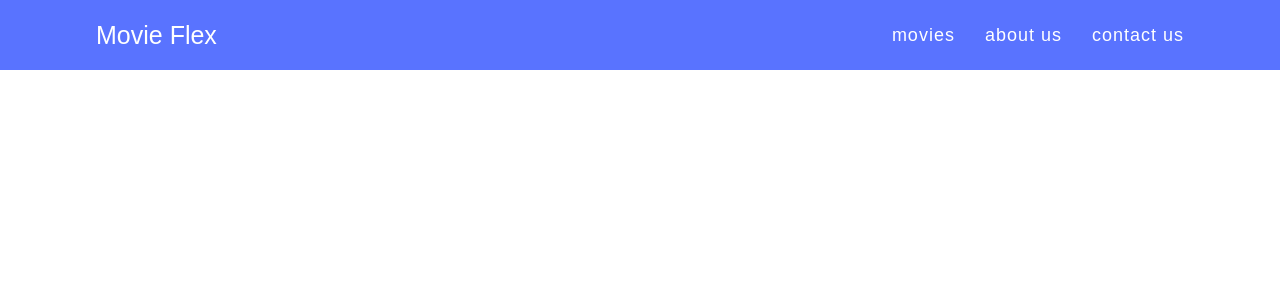
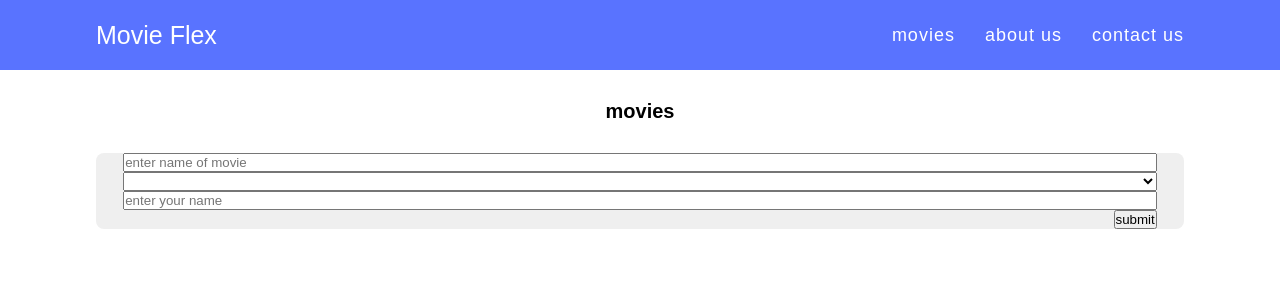
Before and after one commit to shazaib991/movie_flex_app, a React (Create React App) app in the folder client/: page / in a window 1280 px wide. Shown: the top 300 px of the page. Built offline with nearby package versions, Linux system fonts and the light colour scheme.

Commit message:
added movie form

```diff
--- a/client/src/App.js
+++ b/client/src/App.js
@@ -1,7 +1,13 @@
+import MovieSection from "./components/movieSection/MovieSection";
 import Navbar from "./components/navbar/Navbar";
 
 function App() {
-  return <Navbar />;
+  return (
+    <div>
+      <Navbar />
+      <MovieSection />
+    </div>
+  );
 }
 
 export default App;
--- a/client/src/components/movieSection/MovieSection.js
+++ b/client/src/components/movieSection/MovieSection.js
@@ -0,0 +1,26 @@
+import React from "react";
+import "./movieSection.css";
+
+function MovieSection() {
+  return (
+    <div className="movie-container">
+      <div className="movie">
+        <h1>movies</h1>
+        <div className="movie-form-container">
+          <div className="movie-form">
+            <input type="text" placeholder="enter name of movie" />
+            <select name="movie-rating" id="movie-rating">
+              <option value="1"></option>
+            </select>
+            <input type="text" placeholder="enter your name" />
+            <div className="movie-form-btn">
+              <button>submit</button>
+            </div>
+          </div>
+        </div>
+      </div>
+    </div>
+  );
+}
+
+export default MovieSection;
--- a/client/src/components/movieSection/movieSection.css
+++ b/client/src/components/movieSection/movieSection.css
@@ -0,0 +1,39 @@
+.movie-container{
+    display: flex;
+    justify-content: center;
+}
+
+.movie{
+    width: 85%;
+    display: flex;
+    flex-direction: column;
+    align-items: center;
+}
+
+.movie > h1{
+    margin: 3rem;
+}
+
+.movie-form-container{
+    width: 100%;
+    background-color: #efefef;
+    display: flex;
+    flex-direction: column;
+    align-items: center;
+    border-radius: 0.8rem;
+}
+
+.movie-form{
+    width: 95%;
+    display: flex;
+    flex-direction: column;
+    align-items: flex-end;
+}
+
+.movie-form > input{
+    width: 100%;
+}
+
+.movie-form > select{
+    width: 100%;
+}
```
